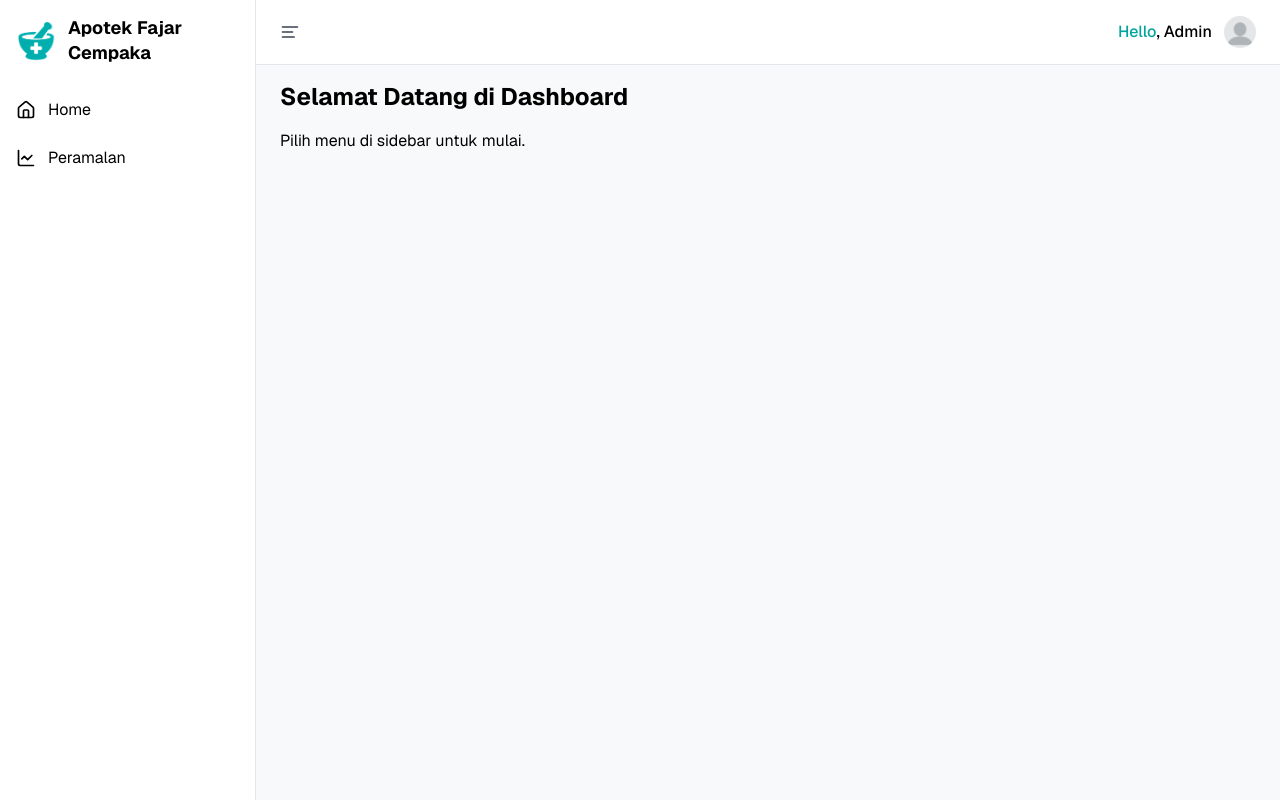
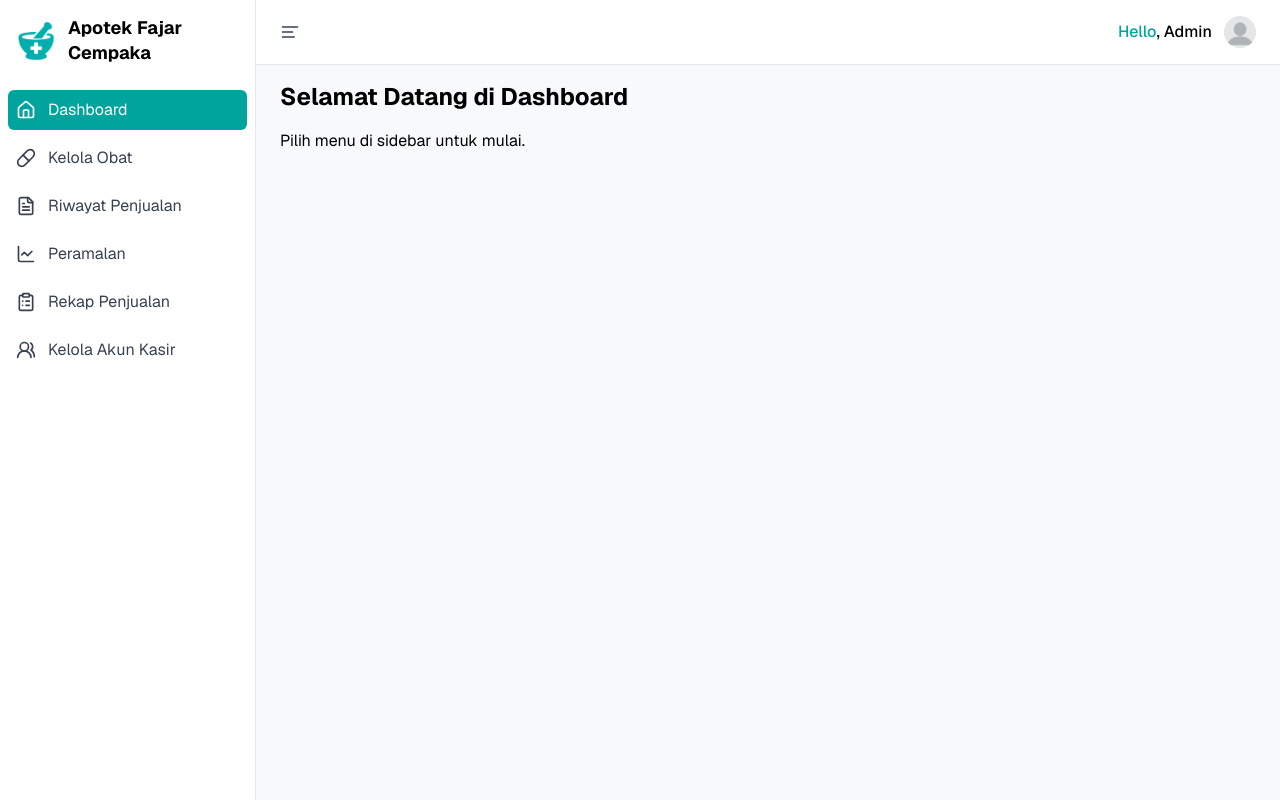
Before and after one commit to FaishalHilmi/antibiotic-sales-forecast, a Next.js app: page /dashboard in a window 1280 px wide. Built offline with nearby package versions, Linux system fonts and the light colour scheme.

Commit message:
chore: to add Navlink

```diff
--- a/components/Sidebar.tsx
+++ b/components/Sidebar.tsx
@@ -1,10 +1,52 @@
 "use client";
 import Link from "next/link";
 import { useSidebar } from "@/context/SidebarContext";
-import { Home, LineChart } from "lucide-react";
+import { usePathname } from "next/navigation";
+import {
+  ClipboardList,
+  FileText,
+  Home,
+  LineChart,
+  Pill,
+  Users2,
+} from "lucide-react";
 
 export default function Sidebar() {
   const { isExpanded, isMobileOpen, toggleMobileSidebar } = useSidebar();
+  const pathname = usePathname();
+
+  const navLinkData = [
+    {
+      name: "Dashboard",
+      route: "/dashboard",
+      icon: <Home className="w-5 h-5" />,
+    },
+    {
+      name: "Kelola Obat",
+      route: "/kelola-obat",
+      icon: <Pill className="w-5 h-5" />,
+    },
+    {
+      name: "Riwayat Penjualan",
+      route: "/kelola-penjualan",
+      icon: <FileText className="w-5 h-5" />,
+    },
+    {
+      name: "Peramalan",
+      route: "/peramalan",
+      icon: <LineChart className="w-5 h-5" />,
+    },
+    {
+      name: "Rekap Penjualan",
+      route: "/rekap-penjualan",
+      icon: <ClipboardList className="w-5 h-5" />,
+    },
+    {
+      name: "Kelola Akun Kasir",
+      route: "/kelola-akun-kasir",
+      icon: <Users2 className="w-5 h-5" />,
+    },
+  ];
 
   return (
     <>
@@ -41,22 +83,24 @@ export default function Sidebar() {
             !isExpanded && "items-center"
           }`}
         >
-          <Link
-            href="/dashboard"
-            className="flex items-center p-2 rounded hover:bg-gray-200"
-            onClick={toggleMobileSidebar}
-          >
-            <Home className="w-5 h-5" />
-            {isExpanded && <span className="ml-3">Home</span>}
-          </Link>
-          <Link
-            href="/dashboard/forecast"
-            className="flex items-center p-2 rounded hover:bg-gray-200"
-            onClick={toggleMobileSidebar}
-          >
-            <LineChart className="w-5 h-5" />
-            {isExpanded && <span className="ml-3">Peramalan</span>}
-          </Link>
+          {navLinkData.map((navLink, i) => (
+            <Link
+              key={i}
+              href={navLink.route}
+              className={`flex items-center p-2 rounded-md transition-colors duration-200
+              ${
+                pathname === navLink.route
+                  ? "bg-primary text-white"
+                  : "hover:bg-gray-200 text-gray-700"
+              }
+              ${!isExpanded && "justify-center"}
+            `}
+              onClick={toggleMobileSidebar}
+            >
+              {navLink.icon}
+              {isExpanded && <span className="ml-3">{navLink.name}</span>}
+            </Link>
+          ))}
         </nav>
       </div>
     </>
```
